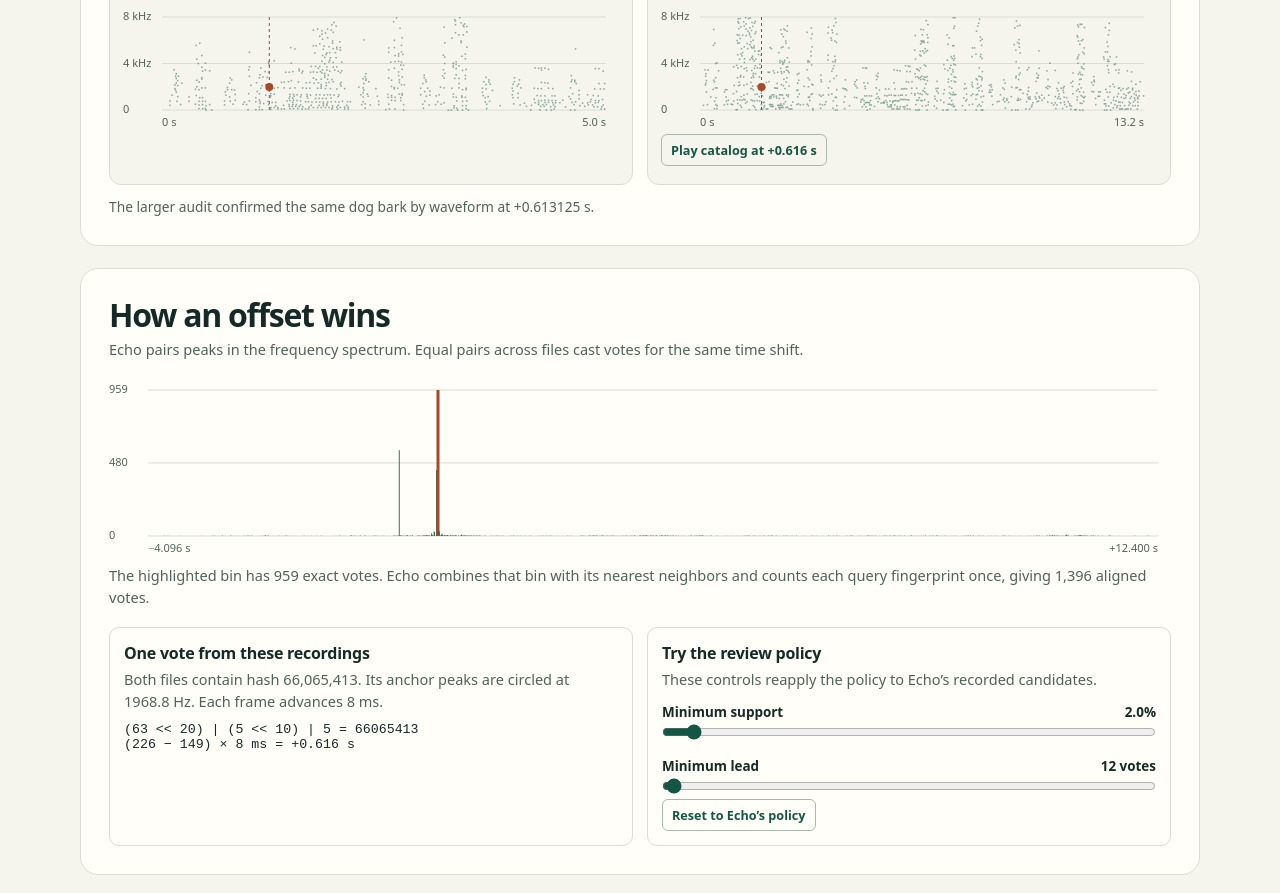
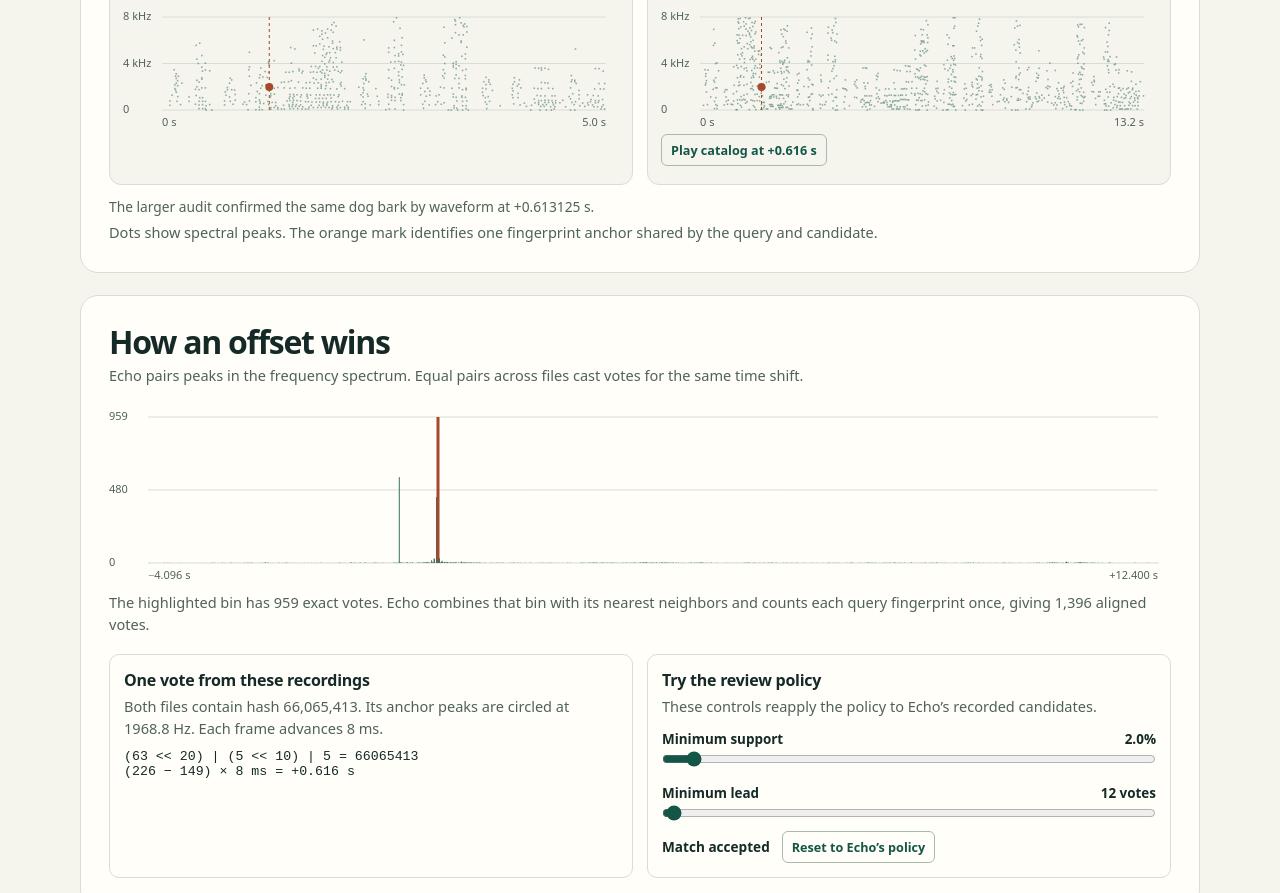
Before and after one commit to iferdous/Echo, a plain HTML site: page examples/audio-audit/index.html in a window 1280 px wide. Shown: the part 697-1590 px from the top of the page. Drawn offline with Linux system fonts and the light colour scheme.

```diff
--- a/examples/audio-audit/app.js
+++ b/examples/audio-audit/app.js
@@ -51,6 +51,7 @@ function updateDecision() {
   const current = replayDecision(item, Number(support.value) / 100, Number(margin.value));
   byId("summary").dataset.result = current;
   set("status", resultNames[current]);
+  set("policy-verdict", resultNames[current]);
   set("decision", top
     ? `${(100 * top.support_fraction).toFixed(2)}% fingerprint support · ${formatCount(top.score - (runner?.score ?? 0))} vote lead`
     : `${formatCount(item.match.query_landmarks)} extracted fingerprints`);
--- a/examples/audio-audit/index.html
+++ b/examples/audio-audit/index.html
@@ -47,6 +47,7 @@
         </article>
       </div>
       <p id="known" class="evidence-note"></p>
+      <p class="caption">Dots show spectral peaks. The orange mark identifies one fingerprint anchor shared by the query and candidate.</p>
     </section>
     <section class="panel" id="math" aria-labelledby="math-title">
       <div class="panel-head"><div><h2 id="math-title">How an offset wins</h2><p>Echo pairs peaks in the frequency spectrum. Equal pairs across files cast votes for the same time shift.</p></div></div>
@@ -65,7 +66,7 @@
           <input id="support" type="range" min="0" max="40" step="0.1">
           <label for="margin">Minimum lead <output for="margin" id="margin-value"></output></label>
           <input id="margin" type="range" min="0" max="1500" step="1">
-          <button type="button" id="reset" class="ghost">Reset to Echo’s policy</button>
+          <div class="policy-result"><output id="policy-verdict" aria-live="polite"></output><button type="button" id="reset" class="ghost">Reset to Echo’s policy</button></div>
         </div>
       </div>
     </section>
--- a/examples/audio-audit/style.css
+++ b/examples/audio-audit/style.css
@@ -65,6 +65,8 @@ button:disabled { color: var(--muted); cursor: default; opacity: .65; }
 .math-grid code { display: block; overflow-wrap: anywhere; padding: 9px 0; font-size: .83rem; }
 .math-grid label { display: flex; justify-content: space-between; gap: 8px; font-size: .84rem; font-weight: 650; margin-top: 12px; }
 .math-grid input { width: 100%; margin: 3px 0 4px; accent-color: var(--forest); }
+.policy-result { display: flex; align-items: center; flex-wrap: wrap; gap: 7px 12px; margin-top: 5px; }
+.policy-result output { font-size: .85rem; font-weight: 750; }
 .results-wrap { overflow-x: auto; margin-bottom: 20px; }
 table { width: 100%; border-collapse: collapse; text-align: left; font-size: .87rem; }
 th, td { padding: 9px 11px; border-bottom: 1px solid var(--line); white-space: nowrap; }
```
Also changed, not shown: examples/audio-audit/preview.png (added), 5 other files.
